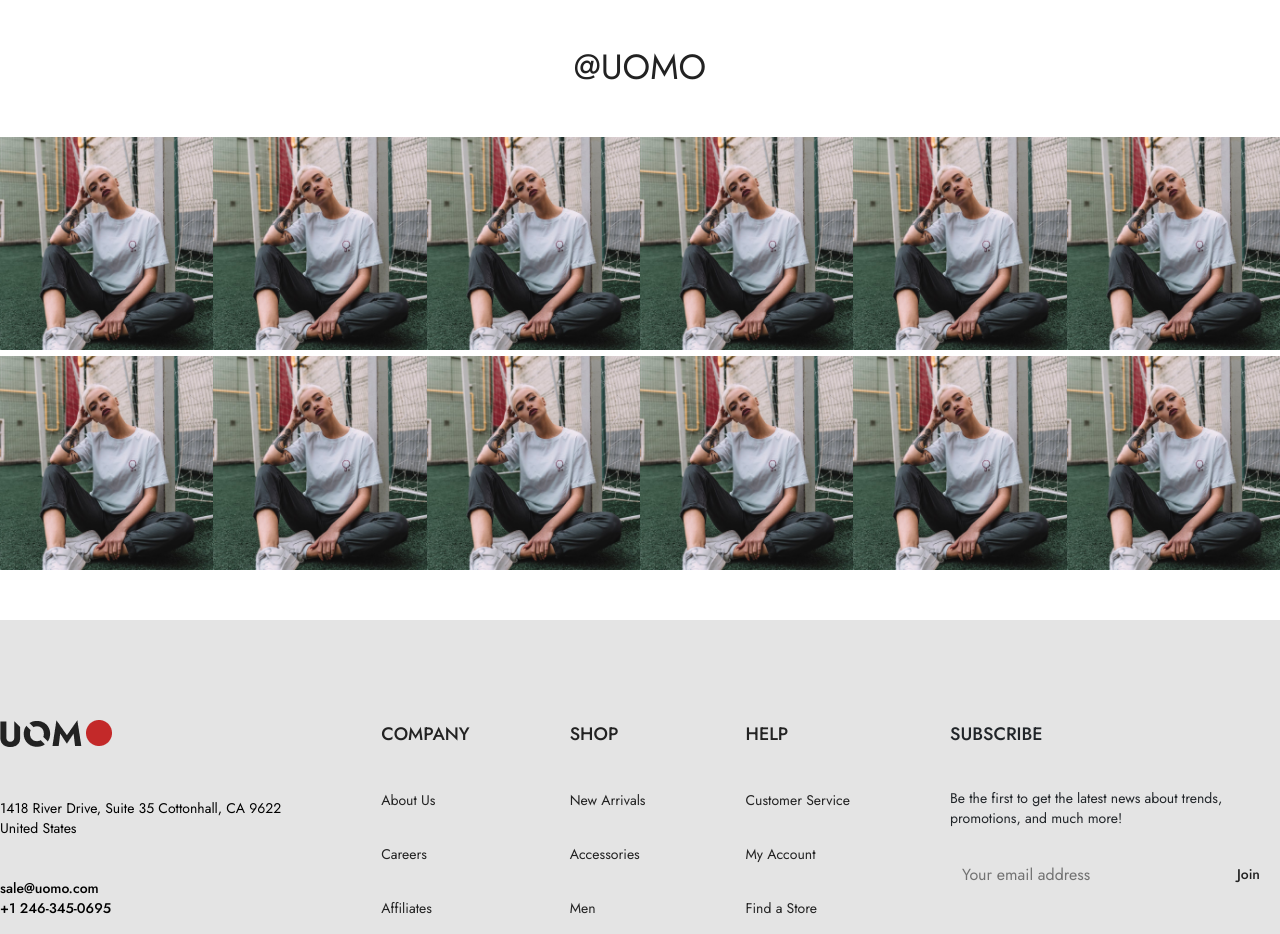
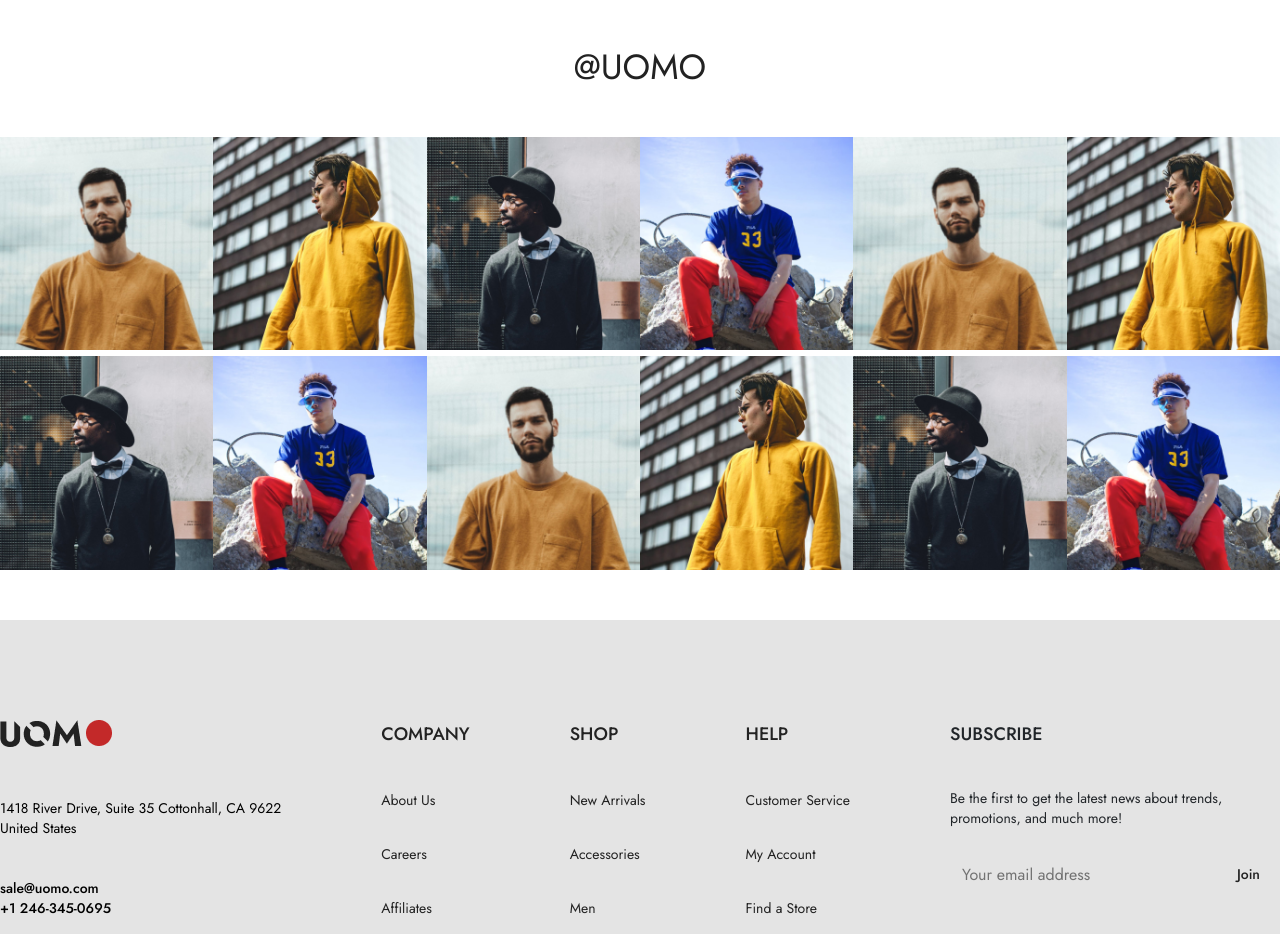
Before and after one commit to motasimdev/uomo-ecommerce, a React (Vite) app: page / in a window 1280 px wide. Shown: the part 7160-8094 px from the top of the page. Built offline with nearby package versions, Linux system fonts and the light colour scheme.

Commit message:
icon cart one jsx added

```diff
--- /dev/null
+++ b/src/components/IconCart.jsx
@@ -0,0 +1,22 @@
+import React from "react";
+
+const IconCart = () => {
+  return (
+    <div>
+      <svg
+        width="46"
+        height="52"
+        viewBox="0 0 46 52"
+        fill="none"
+        xmlns="http://www.w3.org/2000/svg"
+      >
+        <path
+          d="M44.125 43.875H40.875V21.125C40.875 20.2276 40.1475 19.5 39.25 19.5H30.3125H22.1875H14.875V7.3125C14.875 5.36027 14.1146 3.52402 12.7328 2.14104C11.3509 0.760398 9.51463 0 7.5625 0C3.53037 0 0.25 3.28037 0.25 7.3125C0.25 8.20991 0.977492 8.9375 1.875 8.9375C2.77251 8.9375 3.5 8.20991 3.5 7.3125C3.5 5.07244 5.32244 3.25 7.5625 3.25C8.64719 3.25 9.66759 3.6727 10.4347 4.43909C11.2023 5.20731 11.625 6.22781 11.625 7.3125V21.125V39.2057C8.82462 39.9291 6.75 42.4768 6.75 45.5C6.75 49.0841 9.66586 52 13.25 52C16.2732 52 18.8209 49.9254 19.5443 47.125H39.25H44.125C45.0225 47.125 45.75 46.3974 45.75 45.5C45.75 44.6026 45.0225 43.875 44.125 43.875ZM28.6875 22.75V26H23.8125V22.75H28.6875ZM13.25 48.75C11.4579 48.75 10 47.2921 10 45.5C10 43.7079 11.4579 42.25 13.25 42.25C15.0421 42.25 16.5 43.7079 16.5 45.5C16.5 47.2921 15.0421 48.75 13.25 48.75ZM19.5443 43.875C18.9552 41.5942 17.1558 39.7948 14.875 39.2057V22.75H20.5625V27.625C20.5625 28.5224 21.29 29.25 22.1875 29.25H30.3125C31.21 29.25 31.9375 28.5224 31.9375 27.625V22.75H37.625V43.875H19.5443Z"
+          fill="#222222"
+        />
+      </svg>
+    </div>
+  );
+};
+
+export default IconCart;
--- a/src/components/layouts/Instagram.jsx
+++ b/src/components/layouts/Instagram.jsx
@@ -3,7 +3,10 @@
 import Flex from "../Flex";
 import { Link } from "react-router-dom";
 import Image from "../Image";
-import instaOne from "/src/assets/insta1.jpg";
+import instaOne from "/src/assets/insta2.jpg";
+import instaTwo from "/src/assets/insta5.jpg";
+import instaThree from "/src/assets/insta9.jpg";
+import instaFour from "/src/assets/insta12.jpg";
 import Heading from "../Heading";
 
 const Instagram = () => {
@@ -32,7 +35,27 @@
             <li className="relative group">
               <Link>
                 <Image
-                  src={instaOne}
+                  src={instaTwo}
+                  alt={"insta1.jpg"}
+                  className={"w-[230px]"}
+                />
+                <div className="bg-amber-50 bg-opacity-50 opacity-0 absolute left-0 right-0 inset-0 group-hover:opacity-30 hover:transition-all duration-300"></div>
+              </Link>
+            </li>
+            <li className="relative group">
+              <Link>
+                <Image
+                  src={instaThree}
+                  alt={"insta1.jpg"}
+                  className={"w-[230px]"}
+                />
+                <div className="bg-amber-50 bg-opacity-50 opacity-0 absolute left-0 right-0 inset-0 group-hover:opacity-30 hover:transition-all duration-300"></div>
+              </Link>
+            </li>
+            <li className="relative group">
+              <Link>
+                <Image
+                  src={instaFour}
                   alt={"insta1.jpg"}
                   className={"w-[230px]"}
                 />
@@ -52,7 +75,29 @@
             <li className="relative group">
               <Link>
                 <Image
-                  src={instaOne}
+                  src={instaTwo}
+                  alt={"insta1.jpg"}
+                  className={"w-[230px]"}
+                />
+                <div className="bg-amber-50 bg-opacity-50 opacity-0 absolute left-0 right-0 inset-0 group-hover:opacity-30 hover:transition-all duration-300"></div>
+              </Link>
+            </li>
+          </ul>
+          <ul className={"flex items-center justify-between"}>
+            <li className="relative group">
+              <Link>
+                <Image
+                  src={instaThree}
+                  alt={"insta1.jpg"}
+                  className={"w-[230px]"}
+                />
+                <div className="bg-amber-50 bg-opacity-50 opacity-0 absolute left-0 right-0 inset-0 group-hover:opacity-30 hover:transition-all duration-300"></div>
+              </Link>
+            </li>
+            <li className="relative group">
+              <Link>
+                <Image
+                  src={instaFour}
                   alt={"insta1.jpg"}
                   className={"w-[230px]"}
                 />
@@ -72,19 +117,7 @@
             <li className="relative group">
               <Link>
                 <Image
-                  src={instaOne}
-                  alt={"insta1.jpg"}
-                  className={"w-[230px]"}
-                />
-                <div className="bg-amber-50 bg-opacity-50 opacity-0 absolute left-0 right-0 inset-0 group-hover:opacity-30 hover:transition-all duration-300"></div>
-              </Link>
-            </li>
-          </ul>
-          <ul className={"flex items-center justify-between"}>
-            <li className="relative group">
-              <Link>
-                <Image
-                  src={instaOne}
+                  src={instaTwo}
                   alt={"insta1.jpg"}
                   className={"w-[230px]"}
                 />
@@ -94,7 +127,7 @@
             <li className="relative group">
               <Link>
                 <Image
-                  src={instaOne}
+                  src={instaThree}
                   alt={"insta1.jpg"}
                   className={"w-[230px]"}
                 />
@@ -104,37 +137,7 @@
             <li className="relative group">
               <Link>
                 <Image
-                  src={instaOne}
-                  alt={"insta1.jpg"}
-                  className={"w-[230px]"}
-                />
-                <div className="bg-amber-50 bg-opacity-50 opacity-0 absolute left-0 right-0 inset-0 group-hover:opacity-30 hover:transition-all duration-300"></div>
-              </Link>
-            </li>
-            <li className="relative group">
-              <Link>
-                <Image
-                  src={instaOne}
-                  alt={"insta1.jpg"}
-                  className={"w-[230px]"}
-                />
-                <div className="bg-amber-50 bg-opacity-50 opacity-0 absolute left-0 right-0 inset-0 group-hover:opacity-30 hover:transition-all duration-300"></div>
-              </Link>
-            </li>
-            <li className="relative group">
-              <Link>
-                <Image
-                  src={instaOne}
-                  alt={"insta1.jpg"}
-                  className={"w-[230px]"}
-                />
-                <div className="bg-amber-50 bg-opacity-50 opacity-0 absolute left-0 right-0 inset-0 group-hover:opacity-30 hover:transition-all duration-300"></div>
-              </Link>
-            </li>
-            <li className="relative group">
-              <Link>
-                <Image
-                  src={instaOne}
+                  src={instaFour}
                   alt={"insta1.jpg"}
                   className={"w-[230px]"}
                 />
```
